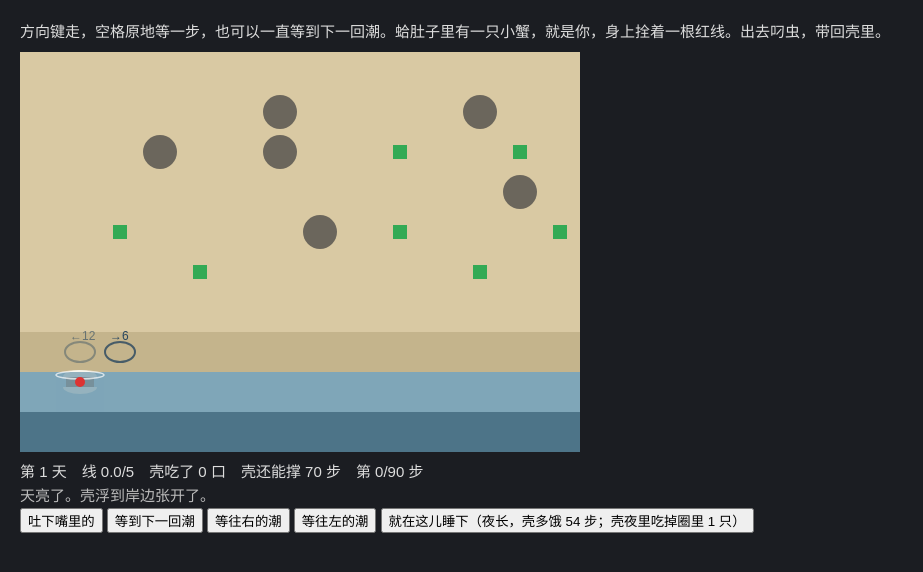
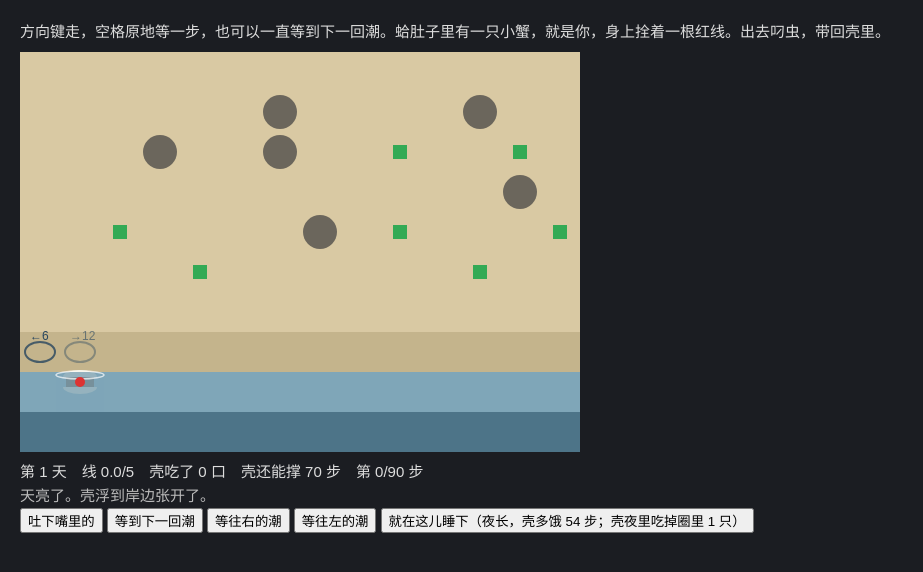
Before and after one commit to AboveTheBlueprints/ge, a plain HTML site: page index.html in a window 1280 px wide. Shown: the whole page, without its empty margins (0-923 px from the left). Drawn offline with Linux system fonts and the light colour scheme.

Commit message:
续版十七：潮序右右左左→右左右左（隔一回潮就换方向），要的那头最多等 6 步。为什么：85—88 四人都说等潮空（'交过路费''像等公交'，87 最烦'连等十八步'），往等里塞东西四刀都没塞进去，改成让等变短。续v27 量蛤生89、90（提示续9，种子 19，带 69a843e 两个等方向的钮，两样分不开）：没人说等潮空；漂一漂四两人都读出来且拿来用（90 第 2 天开局用'等往左的潮'专门验'壳里只漂一格'，89 第 4 天'逆潮在壳里、顺潮在壳外'把家从最右搬到中间），前四人都是最后才对上。两人最好玩的都是借潮把壳送到虫群/送到脚下。89 想再玩，90 想换岸玩短局。

```diff
--- a/index.html
+++ b/index.html
@@ -53,7 +53,7 @@ function addFood(right){for(let t=0;t<60;t++){let x=mx((right||R(10))?9+R(5):R(5
 function dropNear(x,y,n){for(let r=0;r<4&&n>0;r++)for(let dy=-r;dy<=r&&n>0;dy++)for(let dx=-r;dx<=r&&n>0;dx++){let a=x+dx,b=y+dy;
   if(a<0||b<0||a>=W||b>=SHORE||rocks.has(key(a,b))||food.some(f=>f.x==a&&f.y==b))continue;food.push({x:a,y:b});n--}}
 const drift=h=>path.length==1?1:4;   // 第七版：你在壳里，壳沉，潮推它一格；你出去了，壳轻，一冲四格   // 吃饱的壳沉，潮推不动；饿空了的壳轻，一冲老远
-const tideAt=s=>(MIR?-1:1)*(s%6==0?(Math.floor(s/6)%4<2?1:-1):0);   // 搭版二：潮 9 步→6 步，等得短
+const tideAt=s=>(MIR?-1:1)*(s%6==0?(Math.floor(s/6)%2<1?1:-1):0);   // 续版十七：潮序右右左左→右左右左，要的那头最多等 6 步   // 搭版二：潮 9 步→6 步，等得短
 function slide(x,d,n){for(let k=0;k<n;k++){if(k>0&&nest[x]>0)break;let nx=x+d;if(nx<0||nx>=W)break;x=nx}return x}
 const me=()=>path[path.length-1];
 let L=5;
```
